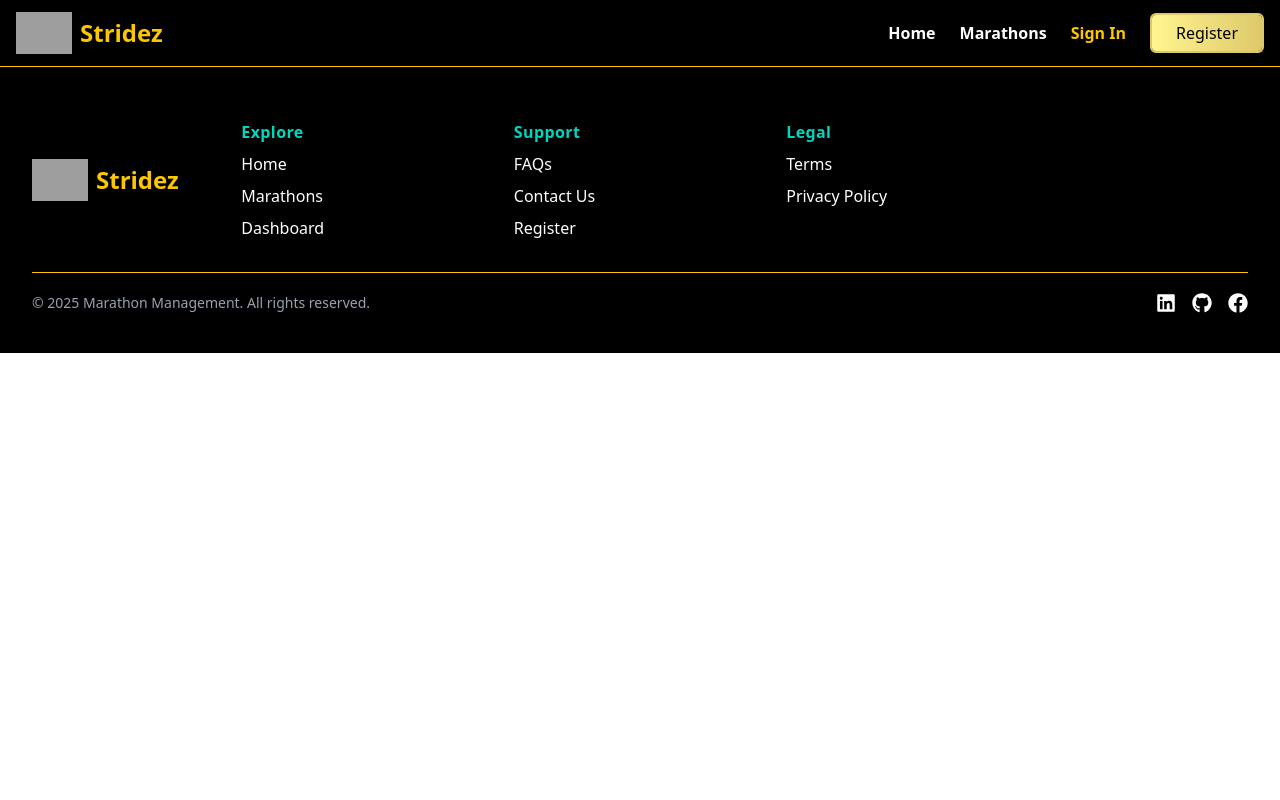
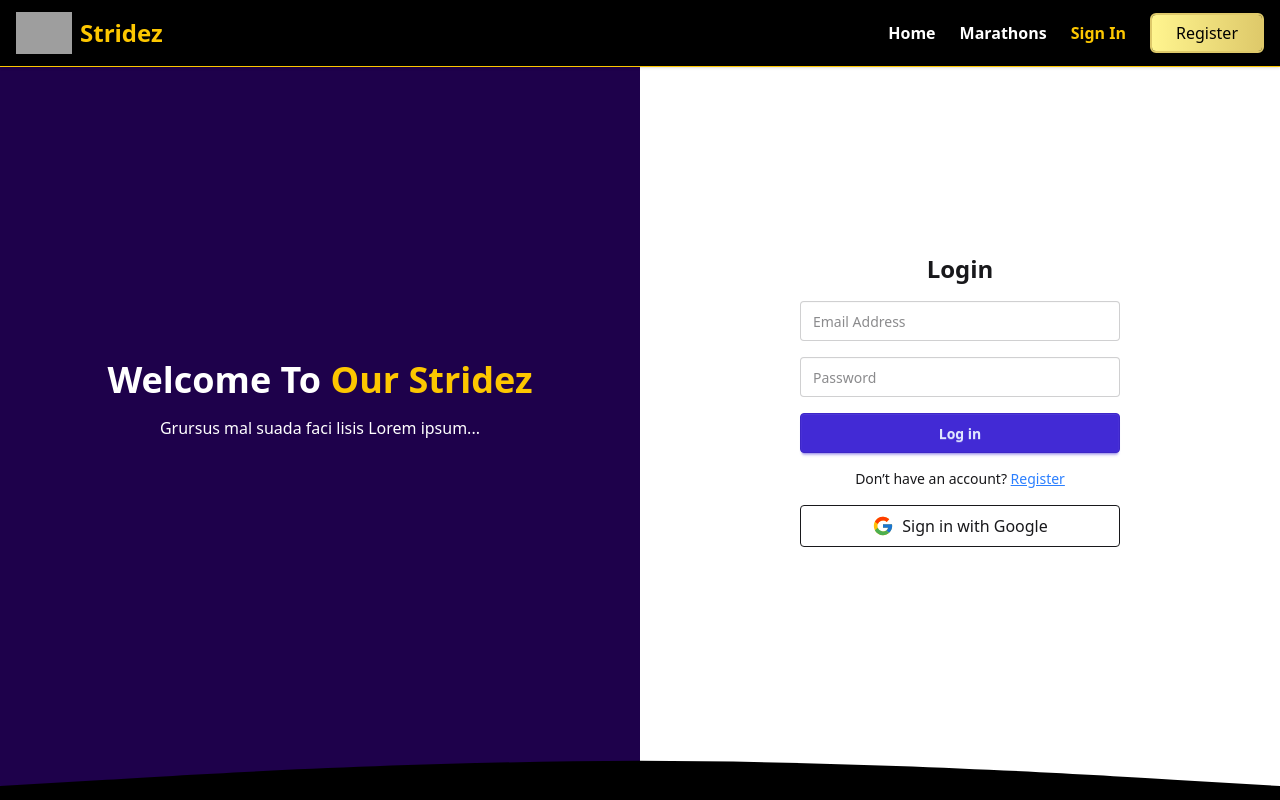
Before and after one commit to iktushar01/Marathon-Management-System, a React (Vite) app: page /signin in a window 1280 px wide. Shown: the top 800 px of the page. Built offline with nearby package versions, Linux system fonts and the light colour scheme; grey boxes are pictures that could not be loaded.

Commit message:
basic login page design

```diff
--- a/src/Pages/SignIn/SignIn.jsx
+++ b/src/Pages/SignIn/SignIn.jsx
@@ -1,11 +1,63 @@
 import React from 'react';
+import { FcGoogle } from 'react-icons/fc';
+import { Link } from 'react-router';
 
 const SignIn = () => {
     return (
-        <div>
-            Lorem ipsum dolor, sit amet consectetur adipisicing elit. Dolorem neque minus quos debitis. Velit laudantium aliquid delectus excepturi, quo eius facere repudiandae temporibus? Voluptate porro veniam quos, vero sed, officiis vitae, tempora veritatis voluptates quae ad eum ipsa. Quo natus minima unde iure, quod vitae non modi atque earum minus.
+      <div className="min-h-screen flex flex-col md:flex-row">
+      {/* Left Side Graphic (Hidden on Mobile) */}
+      <div className="hidden md:flex w-1/2 items-center justify-center bg-[#1e014b] text-white">
+        <div className="text-center px-6">
+          <h1 className="text-4xl font-bold">Welcome To <span className="text-yellow-400">Our Stridez</span></h1>
+          <p className="mt-4">Grursus mal suada faci lisis Lorem ipsum...</p>
         </div>
-    );
+      </div>
+
+      {/* Login Form */}
+      <div className="w-full md:w-1/2 flex items-center justify-center py-10">
+        <form className="w-80 space-y-4">
+          <h2 className="text-2xl font-semibold text-center">Login</h2>
+
+          <input
+            type="email"
+            placeholder="Email Address"
+            className="input input-bordered w-full"
+            required
+          />
+
+          <input
+            type="password"
+            placeholder="Password"
+            className="input input-bordered w-full"
+            required
+          />
+
+          <button type="submit" className="btn btn-primary w-full">Log in</button>
+
+          <div className="text-center">
+            <p className="text-sm">
+              Don’t have an account?{" "}
+              <Link to="/register" className="text-blue-500 underline">
+                Register
+              </Link>
+            </p>
+          </div>
+
+          {/* Google Login */}
+          <div className="text-center mt-4">
+            <button
+
+              type="button"
+              className="flex items-center gap-2 justify-center border w-full py-2 rounded"
+            >
+              <FcGoogle size={22} />
+              Sign in with Google
+            </button>
+          </div>
+        </form>
+      </div>
+    </div>
+  );
 };
 
 export default SignIn;
```
